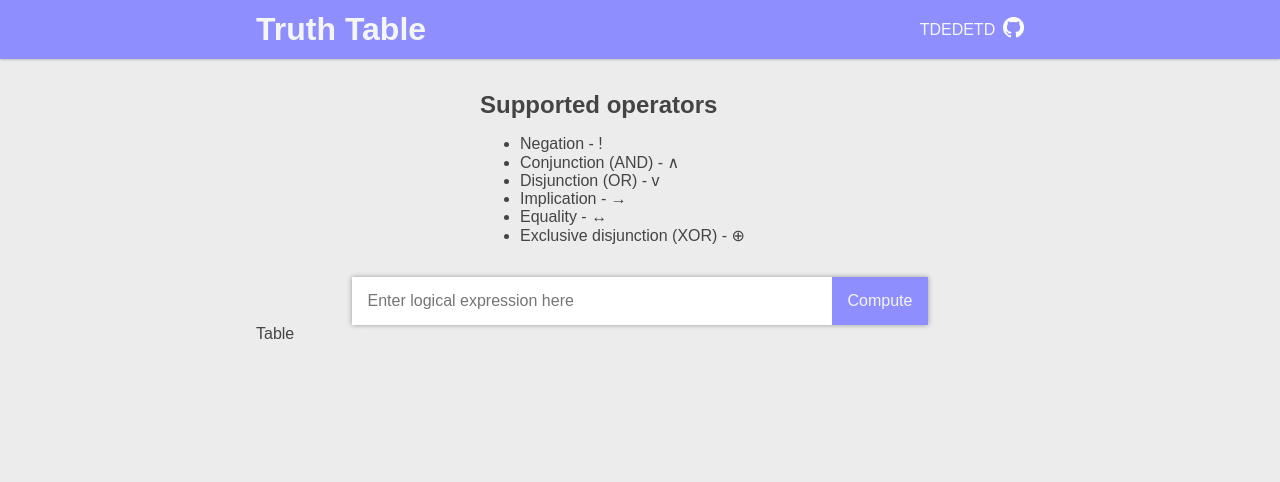
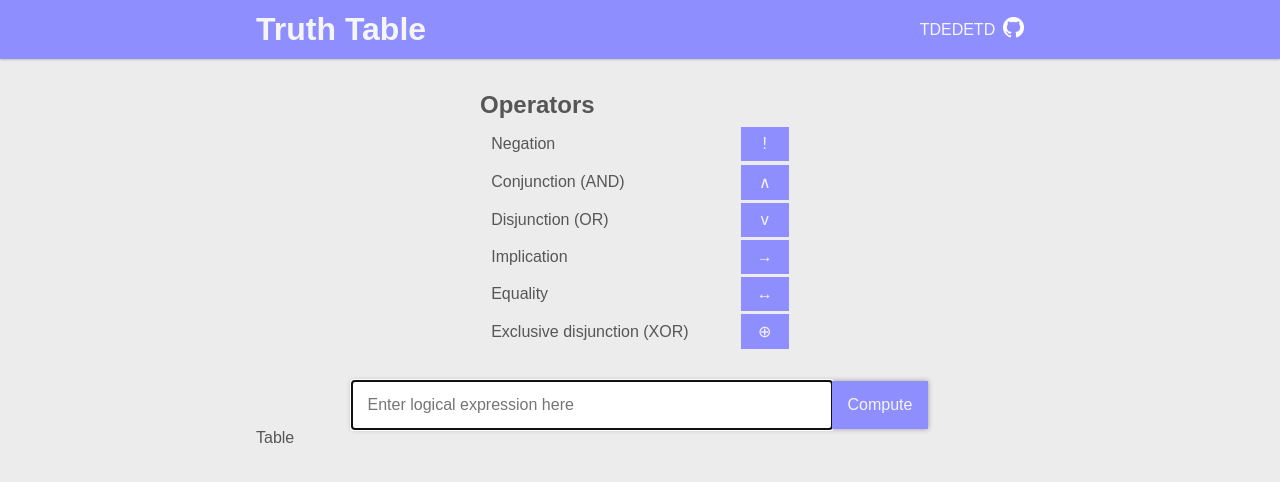
Before and after one commit to tdedetd/truth_table, an Angular app: page / in a window 1280 px wide. Shown: the top 482 px of the page. Built offline with nearby package versions, Linux system fonts and the light colour scheme.

Commit message:
operators list design; operator input logic

```diff
--- a/src/app/components/expression-input/expression-input.component.html
+++ b/src/app/components/expression-input/expression-input.component.html
@@ -1,4 +1,4 @@
 <div>
-  <input type="text" placeholder="Enter logical expression here">
+  <input #input type="text" placeholder="Enter logical expression here" [(ngModel)]="expression">
   <button class="btn">Compute</button>
 </div>
--- a/src/app/components/expression-input/expression-input.component.ts
+++ b/src/app/components/expression-input/expression-input.component.ts
@@ -1,15 +1,44 @@
-import { Component, OnInit } from '@angular/core';
+import { AfterViewInit, Component, ElementRef, OnDestroy, OnInit, ViewChild } from '@angular/core';
+import { Subscription } from 'rxjs';
+import { ExpressionInputService } from 'src/app/services/expression-input.service';
 
 @Component({
   selector: 'tt-expression-input',
   templateUrl: './expression-input.component.html',
   styleUrls: ['./expression-input.component.scss']
 })
-export class ExpressionInputComponent implements OnInit {
+export class ExpressionInputComponent implements OnInit, AfterViewInit, OnDestroy {
 
-  constructor() { }
+  @ViewChild('input') input!: ElementRef;
+
+  expression = '';
+
+  inputSubscription!: Subscription;
+
+  constructor(private exprInput: ExpressionInputService) { }
 
   ngOnInit(): void {
   }
 
+  ngAfterViewInit(): void {
+    const elem = this.input.nativeElement as HTMLInputElement;
+    elem.focus();
+
+    this.inputSubscription = this.exprInput.operatorInput$.subscribe(char => {
+      const selectionIndex = elem.selectionStart || 0;
+      this.expression = this.expression.slice(0, selectionIndex) +
+                        char +
+                        this.expression.slice(selectionIndex);
+
+      setTimeout(() => {
+        elem.focus();
+        elem.setSelectionRange(selectionIndex + 1, selectionIndex + 1);
+      });
+    });
+  }
+
+  ngOnDestroy(): void {
+    this.inputSubscription?.unsubscribe();
+  }
+
 }
--- a/src/app/components/guide/guide.component.html
+++ b/src/app/components/guide/guide.component.html
@@ -1,6 +1,8 @@
 <div class="guide">
-  <h2>Supported operators</h2>
+  <h2>Operators</h2>
   <ul>
-    <li *ngFor="let op of operators">{{ op.name }} - {{ op.char }}</li>
+    <li *ngFor="let op of operators">{{ op.name }}
+      <button class="btn" (click)="onOperationClick(op.char)">{{ op.char }}</button>
+    </li>
   </ul>
 </div>
--- a/src/app/components/guide/guide.component.scss
+++ b/src/app/components/guide/guide.component.scss
@@ -1,8 +1,25 @@
+h2 {
+  margin: 0;
+}
+
+ul {
+  margin: .5rem;
+  padding: 0;
+  list-style: none;
+}
+
+li {
+  display: flex;
+  justify-content: space-between;
+  align-items: center;
+  margin: .2rem;
+}
+
+.btn {
+  width: 3rem;
+}
+
 .guide {
   margin: 0 auto 2rem;
   width: 20rem;
 }
-
-h2 {
-  margin: 0;
-}
--- a/src/app/components/guide/guide.component.ts
+++ b/src/app/components/guide/guide.component.ts
@@ -1,4 +1,5 @@
 import { Component, OnInit } from '@angular/core';
+import { ExpressionInputService } from 'src/app/services/expression-input.service';
 
 interface IOperator {
   char: string;
@@ -21,9 +22,13 @@ export class GuideComponent implements OnInit {
     { char: '⊕', name: 'Exclusive disjunction (XOR)' },
   ];
 
-  constructor() { }
+  constructor(private exprInput: ExpressionInputService) { }
 
   ngOnInit(): void {
   }
 
+  onOperationClick(char: string) {
+    this.exprInput.operatorInput$.next(char);
+  }
+
 }
--- a/src/app/components/header/header.component.html
+++ b/src/app/components/header/header.component.html
@@ -5,7 +5,7 @@
       <div class="creds">
         <span class="creds__name">TDEDETD</span>
         <a target="_blank" href="https://github.com/tdedetd/truth_table">
-          <img class="creds__github" src="/assets/pics/GitHub-Mark-Light-32px.png" alt="Github">
+          <img class="creds__github" src="/assets/pics/GitHub-Mark-Light-32px.png" alt="Github" title="Github">
         </a>
       </div>
     </div>
--- /dev/null
+++ b/src/app/services/expression-input.service.ts
@@ -0,0 +1,7 @@
+import { Injectable } from '@angular/core';
+import { Subject } from 'rxjs';
+
+@Injectable()
+export class ExpressionInputService {
+  readonly operatorInput$: Subject<string> = new Subject();
+}
--- a/src/styles.scss
+++ b/src/styles.scss
@@ -14,7 +14,7 @@ body {
   margin: 0;
   padding: 0;
   font-family: Arial, Helvetica, sans-serif;
-  color: #444444;
+  color: #565656;
   background-color: #ececec;
 }
 
```
Also changed, not shown: src/app/app.module.ts (+7 -2 lines).
